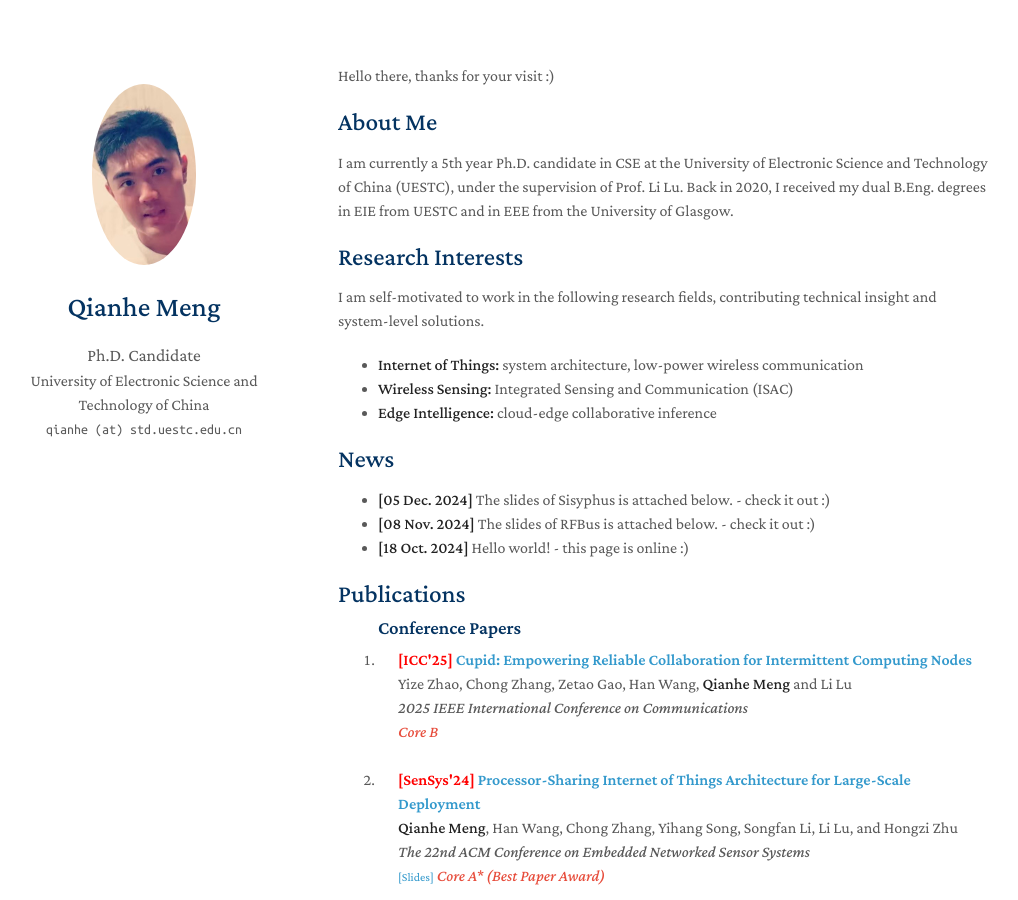
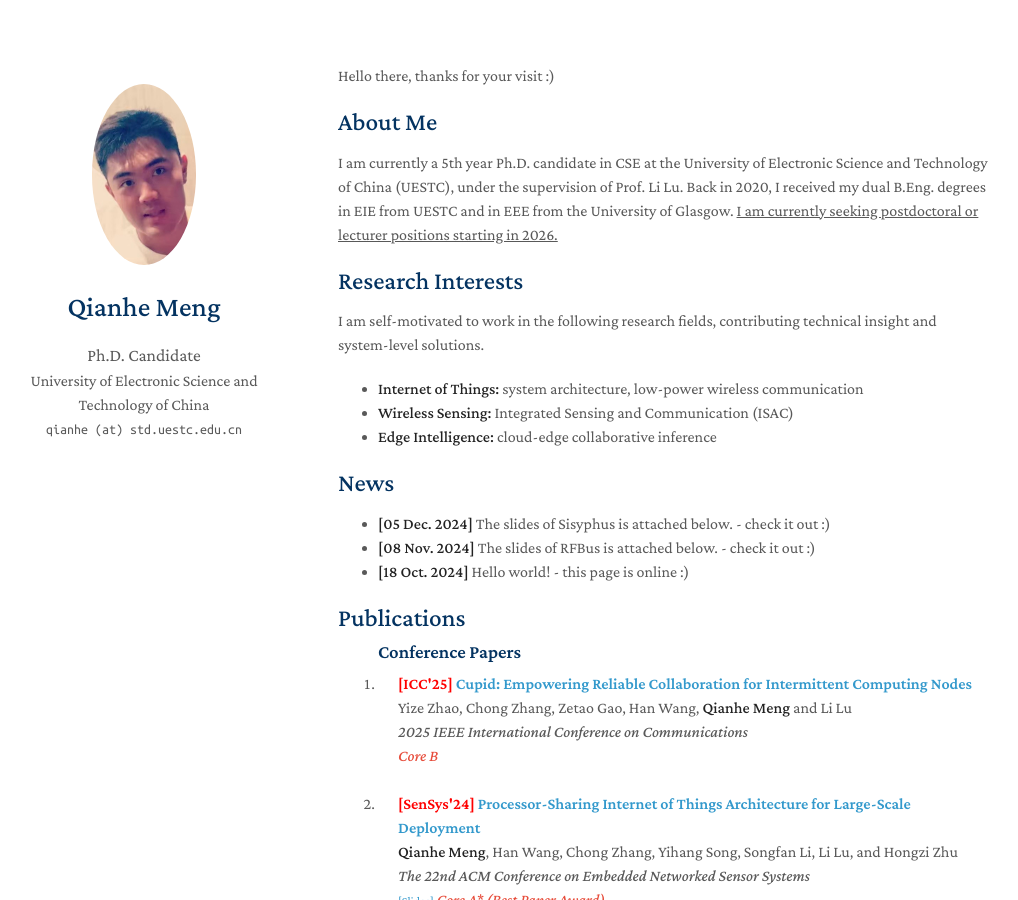
Before and after one commit to mqhyes/mqhyes.github.io, a Jekyll site: the page built from index.md, in a window 1280 px wide and 900 px high. Shown: the whole window, without its empty margins (132-1150 px from the left). Built offline with Jekyll 4.4.1, drawn with Linux system fonts in a browser that asks for light colours; a style sheet for code colours, icons or effects is not loaded.

Commit message:
Update index.md

```diff
--- a/index.md
+++ b/index.md
@@ -5,7 +5,9 @@ Hello there, thanks for your visit :)
 
 ## About Me
 
-I am currently a 5th year Ph.D. candidate in CSE at the University of Electronic Science and Technology of China (UESTC), under the supervision of Prof. Li Lu. Back in 2020, I received my dual B.Eng. degrees in EIE from UESTC and in EEE from the University of Glasgow.
+I am currently a 5th year Ph.D. candidate in CSE at the University of Electronic Science and Technology of China (UESTC), under the supervision of Prof. Li Lu. Back in 2020, I received my dual B.Eng. degrees in EIE from UESTC and in EEE from the University of Glasgow. <u>I am currently seeking postdoctoral or lecturer positions starting in 2026.</u>
+
+
 
 <!--I am currently a 5th year Ph.D. candidate in the Department of Computer Science and Engineering (CSE) at the University of Electronic Science and Technology of China (UESTC), under the supervision of Prof. Li Lu. Back in 2020, I received my dual B.Eng. degrees in Electronic and Information Engineering (EIE) from UESTC and in Electronic and Electrical Engineering (EEE) from the University of Glasgow (UofG).-->
 
```
